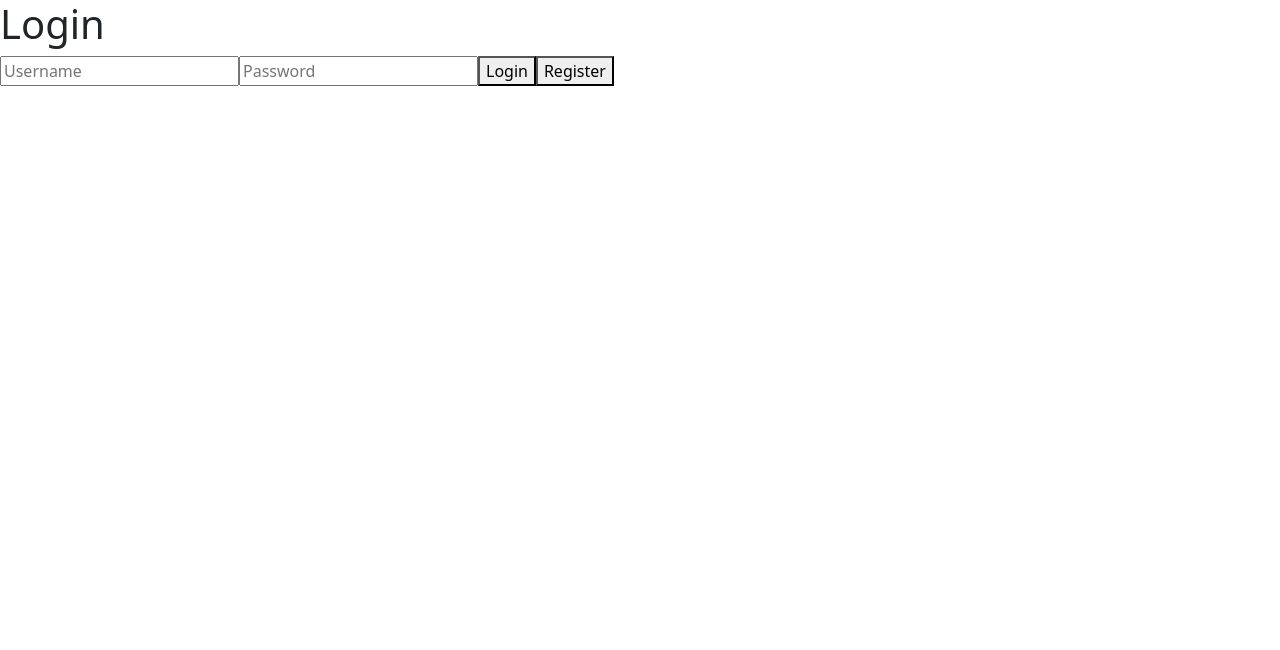
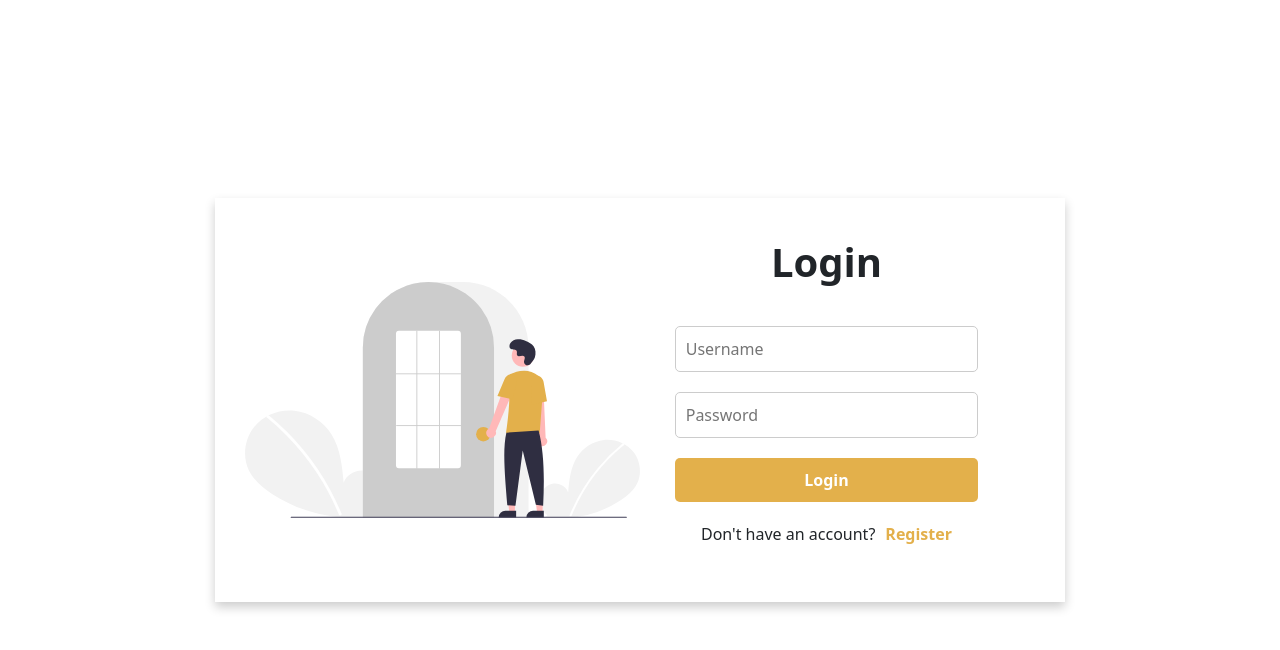
Before and after one commit to Iqbaltawakal05/Miniproject-react, a React (Vite) app: page /login in a window 1280 px wide. Shown: the top 650 px of the page. Built offline with nearby package versions, Linux system fonts and the light colour scheme.

Commit message:
Add login img

```diff
--- a/package.json
+++ b/package.json
@@ -11,6 +11,7 @@
   },
   "dependencies": {
     "axios": "^1.6.7",
+    "bootstrap": "^5.3.3",
     "react": "^18.2.0",
     "react-dom": "^18.2.0",
     "react-router-dom": "^6.22.2"
--- a/src/Css/Style.css
+++ b/src/Css/Style.css
@@ -0,0 +1,75 @@
+.login-body {
+    min-height: 100vh;
+    display: flex;
+    align-items: center;
+    justify-content: center;
+    padding: 30px;
+}
+
+.login-container {
+    position: relative;
+    max-width: 850px;
+    width: 100%;
+    background: #fff;
+    padding: 40px 30px;
+    box-shadow: 0 5px 10px rgba(0, 0, 0, 0.2);
+    perspective: 2700px;
+    display: flex;
+    flex-direction: row;
+    gap: 60px;
+    align-items: center;
+}
+
+.login-container img {
+    height: 30%;
+    width: 50%;
+    min-width: auto;
+    object-fit: cover;
+
+}
+
+.login-form {
+    display: flex;
+    flex-direction: column;
+    align-items: center;
+    gap: 20px;
+}
+
+.login-form h1 {
+    font-weight: bold;
+    font-size: 40px;
+    text-align: center;
+    margin-bottom: 20px;
+}
+
+.login-form input {
+    width: 120%;
+    padding: 10px;
+    border: 1px solid #ccc;
+    border-radius: 5px;
+    outline: none;
+}
+
+.login-form button {
+    width: 120%;
+    padding: 10px;
+    border: none;
+    border-radius: 5px;
+    outline: none;
+    background: #e3b04b;
+    color: #fff;
+    font-weight: bold;
+    cursor: pointer;
+}
+
+.link-register {
+    display: flex;
+    flex-direction: row;
+    gap: 10px;
+}
+
+.link-register a {
+    color: #e3b04b;
+    font-weight: bold;
+    text-decoration: none;
+}
--- a/src/Pages/Login.jsx
+++ b/src/Pages/Login.jsx
@@ -2,7 +2,7 @@
 import { useEffect, useState } from "react"
 import axios from "axios"
 import { Link, useNavigate } from "react-router-dom"
-
+import loginlogo from "../img/Login.svg"
 
 function Login () {
     const [Username, setUsername] = useState("")
@@ -47,16 +47,24 @@ function Login () {
     }
 
     return (
-        <div>
+        <div className="login-body">
+        <div className="login-container">
+            <img src={loginlogo} alt="login icon"/>
+        <div className="login-form">
             <h1>Login</h1>
             {!!notif.length && <h1>{notif}</h1>}
-
             <input type="text" placeholder="Username" onChange={handleUsernameChange} value={Username}/>
             <input type="password" placeholder="Password" onChange={handlePasswordChange} value={Password}/>
             <button disabled={loading} onClick={handleLogin}>{loading ? "Loading..." : "Login"}</button>
+            <div className="link-register">
+            <p>Don't have an account?</p>
             <Link to={'/register'}>
-                <button>Register</button>
+                <a href="#">Register</a>
             </Link>
+            </div>
         </div>
+        </div>
+        </div>
+
     )}
 export default Login
```
Also changed, not shown: src/img/login.svg (added), 1 other file (tests, documents, lock files or other folders).
